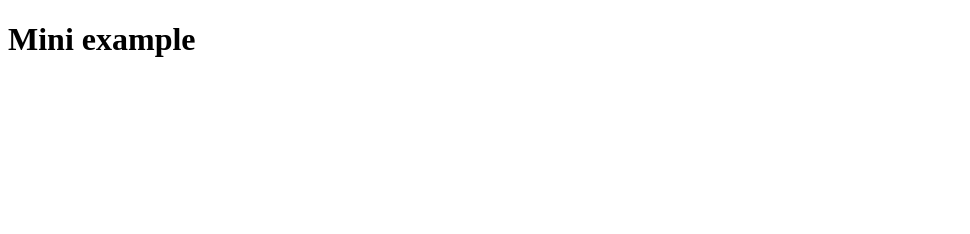
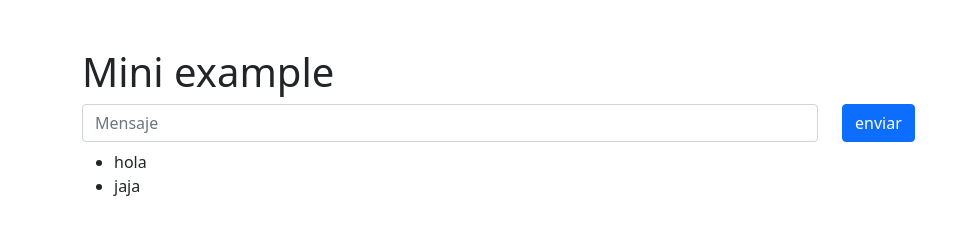
Before and after one commit to reloadercf/example-socket-io-basic, a website: page public/index.html in a window 1280 px wide. Shown: the whole page, without its empty margins (0-970 px from the left). Drawn offline with nearby package versions, Linux system fonts and the light colour scheme; no server answers.

Commit message:
bootstrap

```diff
--- a/public/index.html
+++ b/public/index.html
@@ -4,22 +4,53 @@
     <meta charset="UTF-8">
     <meta name="viewport" content="width=device-width, initial-scale=1.0">
     <title>Miniexample</title>
+    <link href="https://cdn.jsdelivr.net/npm/bootstrap@5.0.0-alpha3/dist/css/bootstrap.min.css" rel="stylesheet" integrity="sha384-CuOF+2SnTUfTwSZjCXf01h7uYhfOBuxIhGKPbfEJ3+FqH/s6cIFN9bGr1HmAg4fQ" crossorigin="anonymous">
 </head>
-<body>
-    <h1>Mini example</h1>
+<body class="container">
+    <h1 class="mt-5">Mini example</h1>
+    <form id="miFormulario">
+        <div class="row">
+            <div class="col-8">
+                <input type="text" id="txtMensaje" placeholder="Mensaje" class="form-control">
+            </div>
+            <div class="col-4">
+                <button class="btn btn-primary">enviar</button>
+            </div>
+        </div>
+    </form>
+
+    <div class="row">
+        <div class="col">
+            <ul id="misMensajes" class="mt-2">
+                <li>
+                    hola
+                </li>
+                <li>
+                    jaja
+                </li>
+            </ul>
+        </div>
+    </div>
+
     <script src="https://cdnjs.cloudflare.com/ajax/libs/socket.io/3.0.1/socket.io.js"></script>
     <script>
-        const socket=io('http://localhost:8080')
+        const socket=io("http://localhost:8080")
+
+        //get HTML
+        const formulario=document.querySelector("miFormulario")
+        const mensajes=document.querySelector("misMensajes")
+
         socket.on('mensaje-bienvenida',(data)=>{
             console.log("El servidor emitió: ",data)
         });
-        setTimeout(()=>{
+
+        /* setTimeout(()=>{
             socket.emit('mensaje-cliente', {
-        msg:"cliente",
-        nombre:"C Fernando"
-    })
+                msg:"cliente",
+                nombre:"C Fernando"
+            })
+        },2000) */
 
-        },2000)
     </script>
 </body>
 </html>
```
